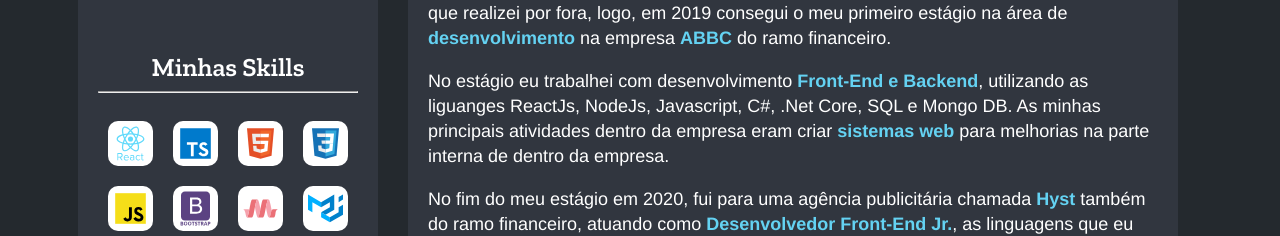
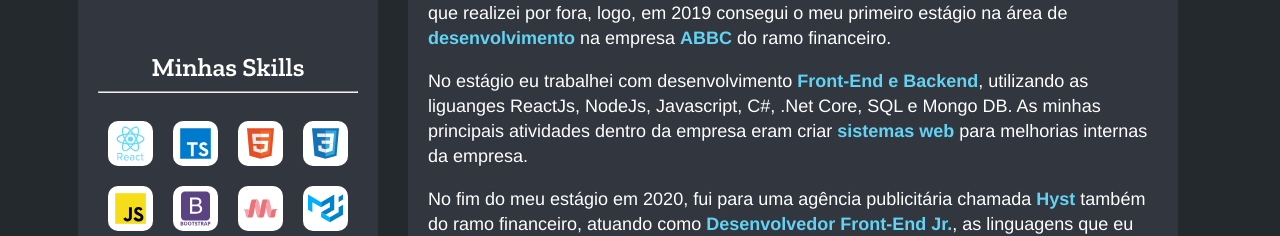
Before and after one commit to GuScarpim/NewPortfolio, a React (Create React App) app in the folder front/: page / in a window 1280 px wide. Shown: the part 677-913 px from the top of the page. Built offline with nearby package versions, Linux system fonts and the light colour scheme.

Commit message:
Ajuste no texto

```diff
--- a/front/src/pages/sobre/Sobre.tsx
+++ b/front/src/pages/sobre/Sobre.tsx
@@ -68,8 +68,7 @@ export default function Sobre() {
 
             <p>
                   No estágio eu trabalhei com desenvolvimento <b>Front-End e Backend</b>, utilizando as liguanges ReactJs, NodeJs, Javascript, C#,
-              .Net Core, SQL e Mongo DB. As minhas principais atividades dentro da empresa eram criar <b>sistemas web</b> para melhorias na parte
-              interna de dentro da empresa.
+              .Net Core, SQL e Mongo DB. As minhas principais atividades dentro da empresa eram criar <b>sistemas web</b> para melhorias internas da empresa.
             </p>
 
                 <p>
```
